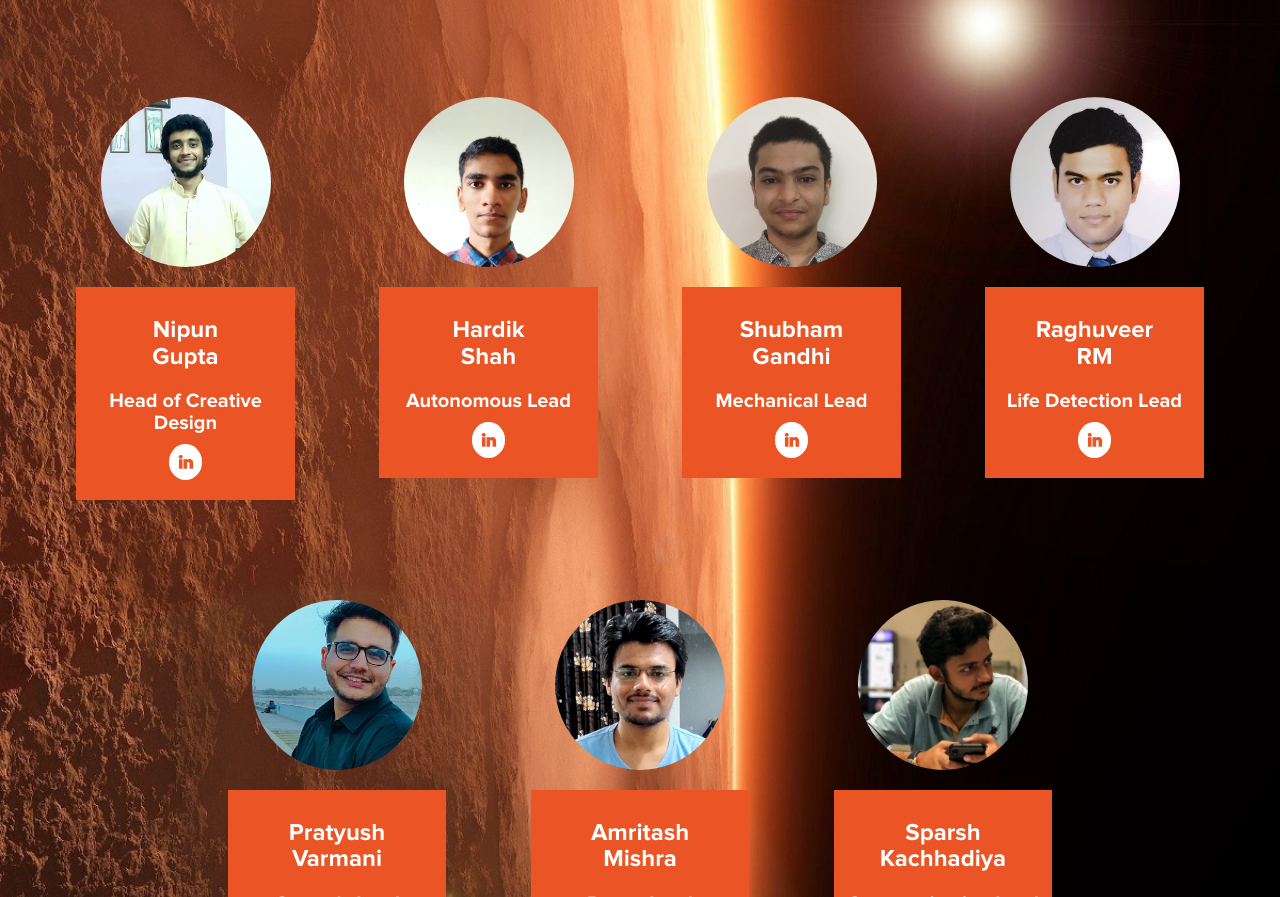
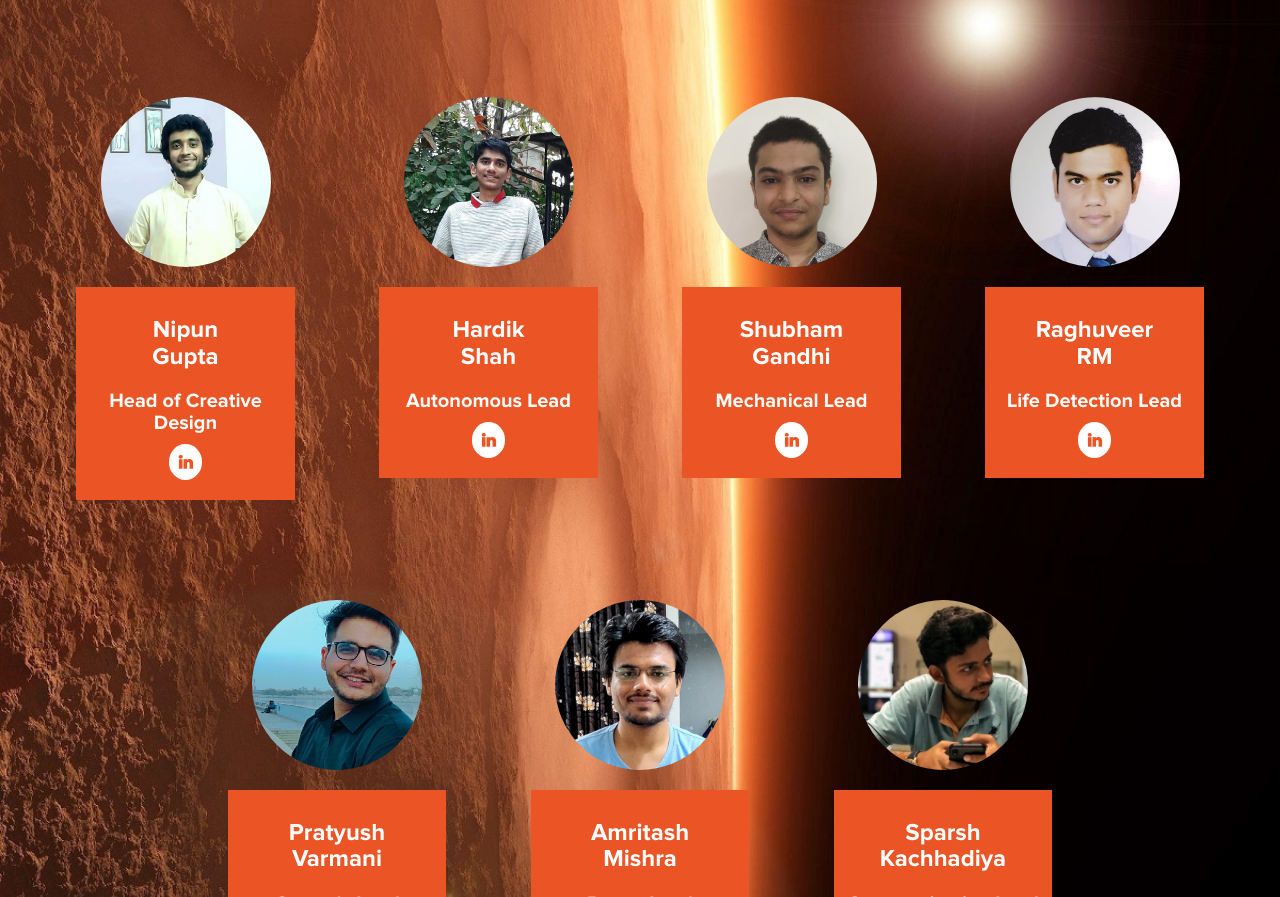
Before and after one commit to Kratos-The-Rover/projectkratos2020, a plain HTML site: page index.html in a window 1280 px wide. Shown: the part 2792-3689 px from the top of the page. Drawn offline with nearby package versions, Linux system fonts and the light colour scheme.

Commit message:
Changed hardik's profile pic

```diff
--- a/index.html
+++ b/index.html
@@ -193,7 +193,7 @@
                         </div>
 
                     <div class="col-md-3 col-sm-3 col-xs-12 wow" data-wow-delay="0.9s"><img loading="lazy"
-                        src="images/formal_imgs/hardik_auto.jpeg" class="img-responsive" alt="team img">
+                        src="images/formal_imgs/hardik_auto.jpg" class="img-responsive" alt="team img">
                         <div class="team-des">
                             <h4>Hardik<br>Shah</h4>
                             <h3>Autonomous Lead</h3>
```
Also changed, not shown: images/formal_imgs/hardik_auto.jpeg (deleted), images/formal_imgs/hardik_auto.jpg (added).
